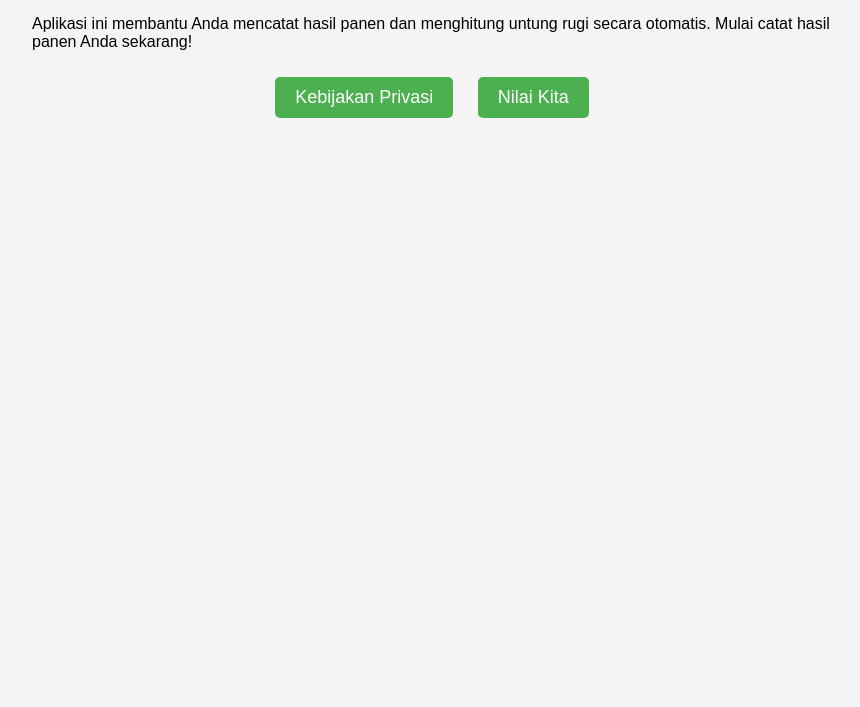
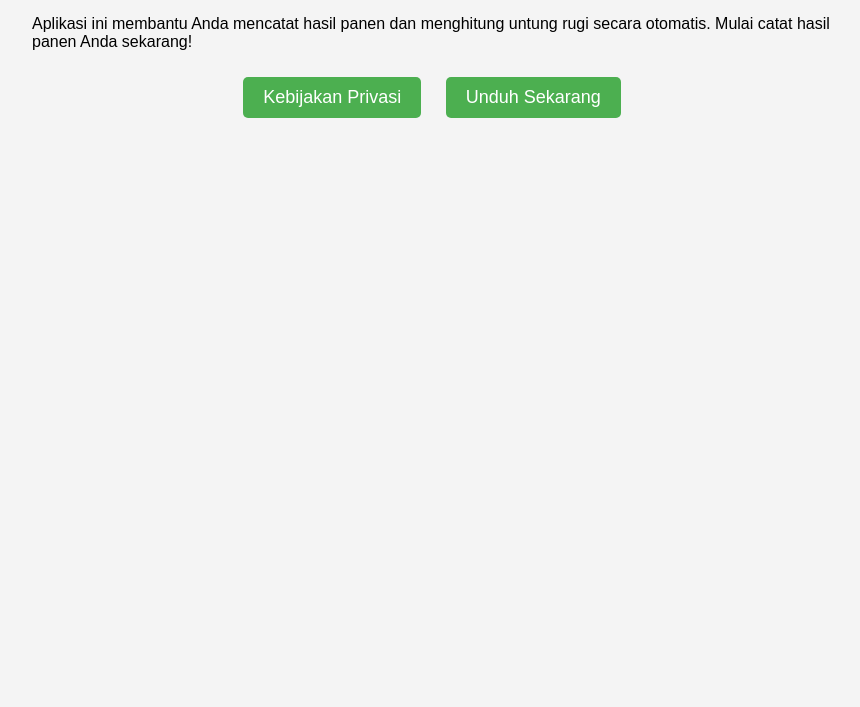
Before and after one commit to ardirsaputra/catat-panen, a plain HTML site: page index.html in a window 1280 px wide. Shown: the part 93-800 px from the top of the page, without its empty margins (208-1068 px from the left). Drawn offline with Linux system fonts and the light colour scheme.

Commit message:
Update index.html

```diff
--- a/index.html
+++ b/index.html
@@ -41,7 +41,7 @@
         <p>Aplikasi ini membantu Anda mencatat hasil panen dan menghitung untung rugi secara otomatis. Mulai catat hasil panen Anda sekarang!</p>
         <div style="text-align: center;">
             <a href="policy.html" class="btn">Kebijakan Privasi</a>
-            <a href="https://play.google.com/store/apps/details?id=com.arsdev.panenpadi" target="_blank" class="btn">Nilai Kita</a>
+            <a href="https://play.google.com/store/apps/details?id=com.arsdev.panenpadi" target="_blank" class="btn">Unduh Sekarang</a>
         </div>
     </div>
 </body>
```
